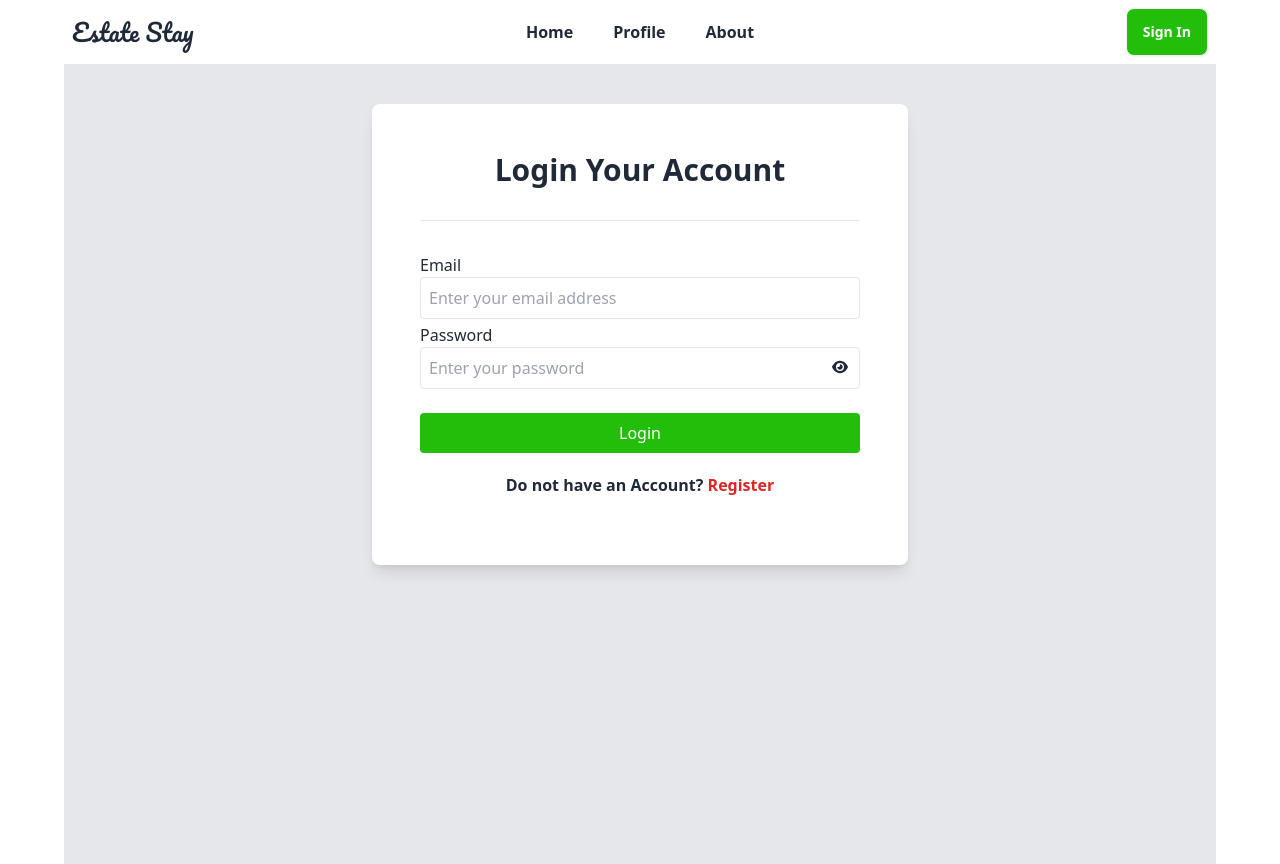
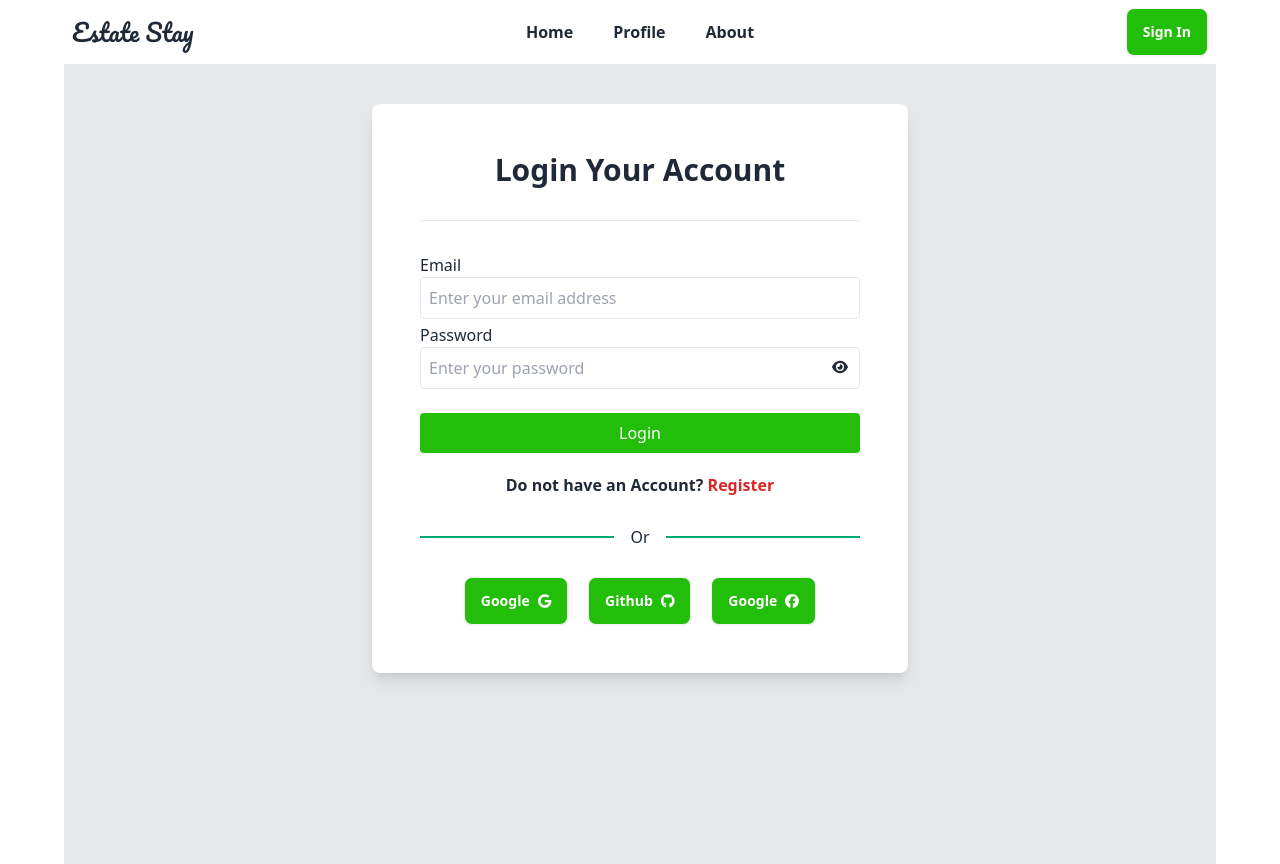
Before and after one commit to Mosharof-Hossen/Estate-Stay, a React (Vite) app: page /login in a window 1280 px wide. Built offline with nearby package versions, Linux system fonts and the light colour scheme.

Commit message:
login page done

```diff
--- a/package.json
+++ b/package.json
@@ -10,6 +10,10 @@
     "preview": "vite preview"
   },
   "dependencies": {
+    "@fortawesome/free-brands-svg-icons": "^6.6.0",
+    "@fortawesome/free-regular-svg-icons": "^6.6.0",
+    "@fortawesome/free-solid-svg-icons": "^6.6.0",
+    "@fortawesome/react-fontawesome": "^0.2.2",
     "localforage": "^1.10.0",
     "match-sorter": "^6.3.4",
     "react": "^18.3.1",
--- a/src/Pages/Login/Login.jsx
+++ b/src/Pages/Login/Login.jsx
@@ -1,10 +1,12 @@
+import { faFacebook, faGithub, faGoogle } from "@fortawesome/free-brands-svg-icons";
+import { FontAwesomeIcon } from "@fortawesome/react-fontawesome";
 import { useState } from "react";
 import { useForm } from "react-hook-form";
 import { FaEye, FaEyeSlash } from "react-icons/fa6";
 import { Link } from "react-router-dom";
 
 const Login = () => {
-    const [eyeOn,setEyeOn] = useState(true)
+    const [eyeOn, setEyeOn] = useState(true)
     const { register, handleSubmit, formState: { errors } } = useForm();
     const onSubmit = data => {
         console.log(data);
@@ -32,10 +34,10 @@ const Login = () => {
                         Password
                         <br />
                         <div className="relative">
-                            <input type={eyeOn?"password":"text"} className="border w-full mb-1 p-2 rounded" placeholder="Enter your password" {...register("password", { required: true })} />
-                            <span className="absolute right-3 top-3" onClick={()=>setEyeOn(!eyeOn)}>
+                            <input type={eyeOn ? "password" : "text"} className="border w-full mb-1 p-2 rounded" placeholder="Enter your password" {...register("password", { required: true })} />
+                            <span className="absolute right-3 top-3" onClick={() => setEyeOn(!eyeOn)}>
                                 {
-                                    eyeOn?<FaEye></FaEye>: <FaEyeSlash></FaEyeSlash>
+                                    eyeOn ? <FaEye></FaEye> : <FaEyeSlash></FaEyeSlash>
                                 }
                             </span>
 
@@ -49,6 +51,23 @@ const Login = () => {
                     <input className="py-2 bg-primary-color w-full rounded text-white cursor-pointer mt-5" type="submit" value={"Login"} />
                 </form>
                 <p className="font-bold my-5 text-center">Do not have an Account? <Link to={'/register'}><span className="text-red-600">Register</span></Link></p>
+
+                <div className="divider divider-success my-8">Or</div>
+
+                <div className="space-x-5 text-center">
+                    <button className="btn bg-primary-color hover:text-black text-white">
+                        Google
+                        <FontAwesomeIcon icon={faGoogle} />
+                    </button>
+                    <button className="btn bg-primary-color  hover:text-black text-white">
+                        Github
+                        <FontAwesomeIcon icon={faGithub} />
+                    </button>
+                    <button className="btn bg-primary-color  hover:text-black text-white">
+                        Google
+                        <FontAwesomeIcon icon={faFacebook} />
+                    </button>
+                </div>
             </div>
 
         </div>
```
Also changed, not shown: 1 other file (tests, documents, lock files or other folders).
